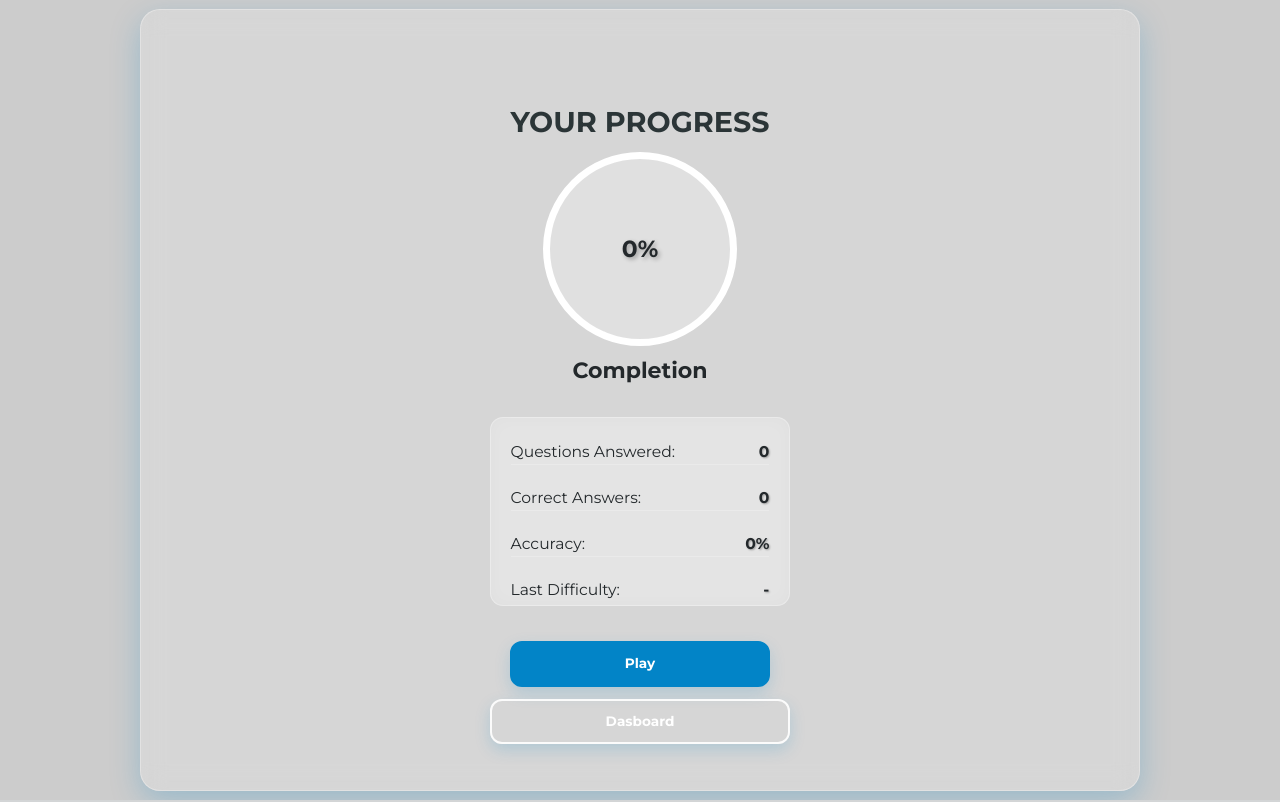
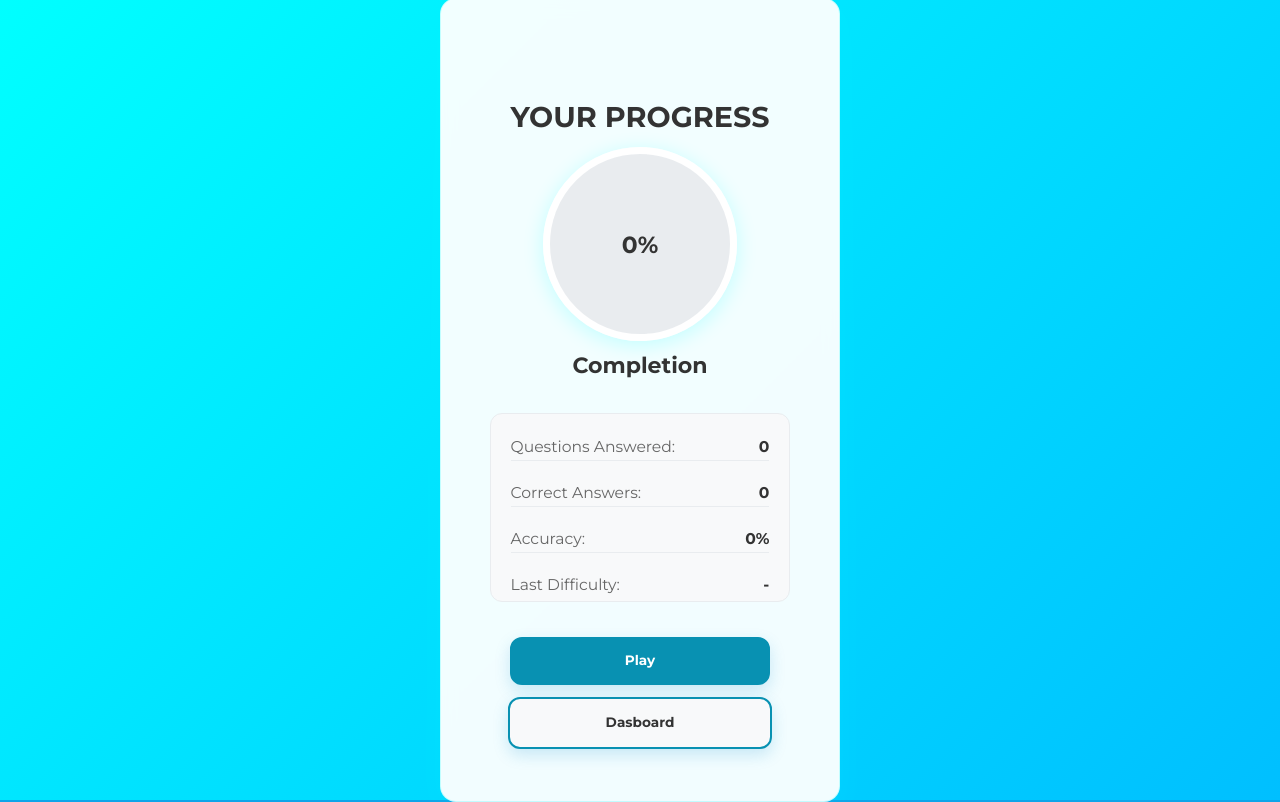
Before and after one commit to vkilzold/E-Learning, a Flask app: page /progress in a window 1280 px wide. Run offline with Flask 3, Linux system fonts and the light colour scheme; some libraries are stand-ins or nearby versions; some web fonts are replaced.

Commit message:
update progress. css only

```diff
--- a/static/css/progress.css
+++ b/static/css/progress.css
@@ -196,7 +196,7 @@ canvas#gameCanvas {
   }
 
 .quiz-section {
-  background-color: var(--dark-bluegreen);
+  background: linear-gradient(135deg, #00ffff, #00bfff);
   width: 100%;
   height: 100%;
   display: flex;
@@ -205,27 +205,30 @@ canvas#gameCanvas {
 }
 
 .container {
-  background-color: transparent;
-  width: 100%;
-  max-width: 1000px;
+  background-color: white;
+  width: fit-content;
+  max-width: 500px;
+  min-width: 400px;
   height: auto;
   display: flex;
   flex-direction: column;
   align-items: center;
-  padding: 1.5rem;
+  padding: 2rem;
   box-sizing: border-box;
   position: relative;
-  color: var(--light-brown);
+  color: #333;
+  border-radius: 16px;
+  box-shadow: 0 8px 32px rgba(0, 0, 0, 0.1);
 }
 
 /* glass wrapper similar to title page */
 .glass-container {
-  background: rgba(255,255,255,0.20);
-  border: 1px solid rgba(255,255,255,0.30);
-  border-radius: 20px;
-  backdrop-filter: blur(12px);
-  -webkit-backdrop-filter: blur(12px);
-  box-shadow: 0 10px 30px rgba(2, 132, 199, 0.25);
+  background: rgba(255,255,255,0.95);
+  border: 1px solid rgba(0,255,255,0.2);
+  border-radius: 16px;
+  backdrop-filter: blur(8px);
+  -webkit-backdrop-filter: blur(8px);
+  box-shadow: 0 8px 32px rgba(0, 255, 255, 0.15);
 }
 
 .title {
@@ -235,7 +238,7 @@ canvas#gameCanvas {
 }
 .title h1 { margin-bottom: 1rem; }
 h1, h2, h3 {
-  color : #2B3537;
+  color : #333;
 }
 h1, h2 {
   font-family: 'Montserrat', sans-serif;
@@ -727,7 +730,8 @@ canvas {
 /* modern buttons like title page */
 .btn {
   width: 100%;
-  padding: 14px 18px;
+  height: 48px;
+  padding: 0;
   border: 2px solid rgba(15, 23, 42, 0.90);
   background: #ffffff;
   color: #0f172a;
@@ -746,13 +750,32 @@ canvas {
   font-size: 1.05rem;
 }
 .progress-actions .btn { width: 260px; max-width: 260px; }
-.btn:hover { background: #0f172a; color: #ffffff; transform: translateY(-1px); box-shadow: 0 10px 22px rgba(2, 132, 199, 0.28); }
+.btn:hover {
+  transform: translateY(-1px);
+  box-shadow: 0 10px 22px rgba(8, 145, 178, 0.28);
+}
 .btn:active { transform: translateY(0); }
 .btn:focus { outline: none; box-shadow: 0 0 0 4px rgba(2, 132, 199, 0.25); }
-.btn-primary { border-color: #0284c7; background: #0284c7; color: #ffffff; }
-.btn-primary:hover { background: #0369a1; border-color: #0369a1; }
-.btn-secondary { background: transparent; border-color: rgba(255,255,255,0.9); color: #ffffff; }
-.btn-secondary:hover { background: rgba(255,255,255,0.12); color: #ffffff; border-color: rgba(255,255,255,0.9); }
+.btn-primary {
+  border-color: #0891b2;
+  background: #0891b2;
+  color: #fff;
+}
+.btn-primary:hover {
+  background: #0e7490;
+  border-color: #0e7490;
+  color: #fff;
+}
+.btn-secondary {
+  background: #f8f9fa;
+  border-color: #0891b2;
+  color: #333;
+}
+.btn-secondary:hover {
+  background: #e9ecef;
+  color: #333;
+  border-color: #0891b2;
+}
 
 .timer-number {
   position: absolute;
@@ -812,15 +835,15 @@ canvas {
   border-radius: 50%;
   background: conic-gradient(
     from 0deg,
-    #4caf50 0deg,
-    #4caf50 calc(var(--progress, 0) * 3.6deg),
-    #e0e0e0 calc(var(--progress, 0) * 3.6deg),
-    #e0e0e0 360deg
+    #00ffff 0deg,
+    #00ffff calc(var(--progress, 0) * 3.6deg),
+    #e9ecef calc(var(--progress, 0) * 3.6deg),
+    #e9ecef 360deg
   );
   display: flex;
   align-items: center;
   justify-content: center;
-  box-shadow: none;
+  box-shadow: 0 4px 20px rgba(0, 255, 255, 0.2);
   border: 7px solid #fff;
   margin-bottom: 2.5rem;
 }
@@ -828,16 +851,15 @@ canvas {
 .progress-percentage {
   font-size: 1.8rem;
   font-weight: bold;
-  color: #23282b;
-  font-family: 'Montserrat', sans-serif;
-  text-shadow: 2px 2px 4px rgba(0, 0, 0, 0.3);
+  color: #333;
+  font-family: 'Montserrat', sans-serif;
 }
 
 .progress-label {
   position: absolute;
   bottom: -45px;
   font-size: 1.7rem;
-  color: #23282b;
+  color: #333;
   font-family: 'Montserrat', sans-serif;
   font-weight: 600;
 }
@@ -848,12 +870,10 @@ canvas {
   gap: 1.4rem;
   width: 100%;
   max-width: 280px;
-  background: rgba(255, 255, 255, 0.20);
+  background: #f8f9fa;
   padding: 1.5rem;
-  border-radius: 1rem;
-  -webkit-backdrop-filter: blur(10px);
-  backdrop-filter: blur(10px);
-  border: 1.5px solid rgba(255, 255, 255, 0.30);
+  border-radius: 12px;
+  border: 1px solid #e9ecef;
   padding-bottom: 0.2rem;
 }
 
@@ -862,7 +882,7 @@ canvas {
   justify-content: space-between;
   align-items: center;
   padding: 0.3rem 0;
-  border-bottom: 1px solid rgba(255, 255, 255, 0.2);
+  border-bottom: 1px solid #e9ecef;
 }
 
 .stat-item:last-child {
@@ -871,17 +891,16 @@ canvas {
 
 .stat-label {
   font-size: 1.2rem;
-  color: #23282b;
+  color: #666;
   font-family: 'Montserrat', sans-serif;
   font-weight: 500;
 }
 
 .stat-value {
   font-size: 1.2rem;
-  color: #23282b;
+  color: #333;
   font-family: 'Montserrat', sans-serif;
   font-weight: bold;
-  text-shadow: 1px 1px 2px rgba(0, 0, 0, 0.3);
 }
 
 /* Animation for progress circle */
```
